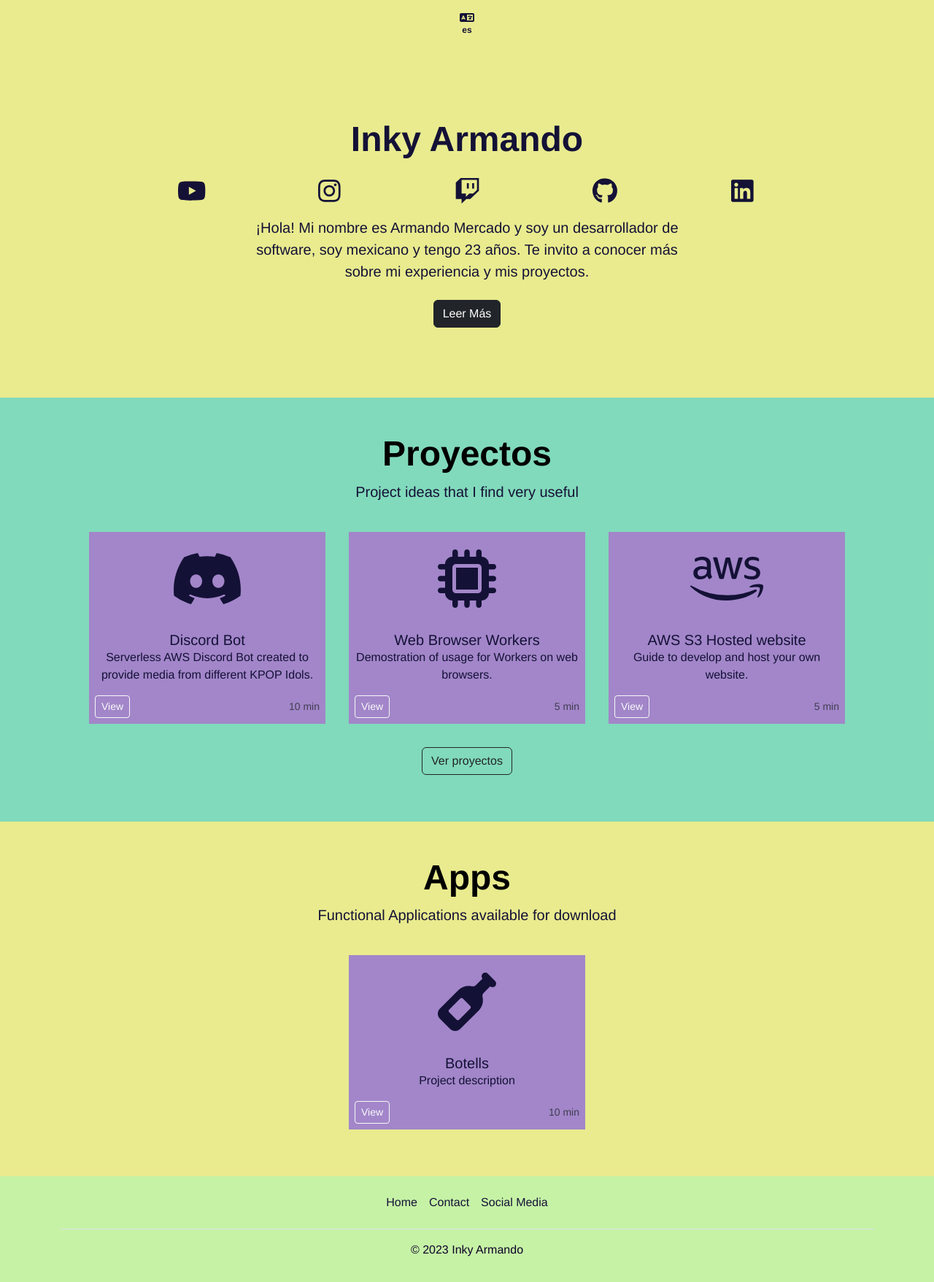
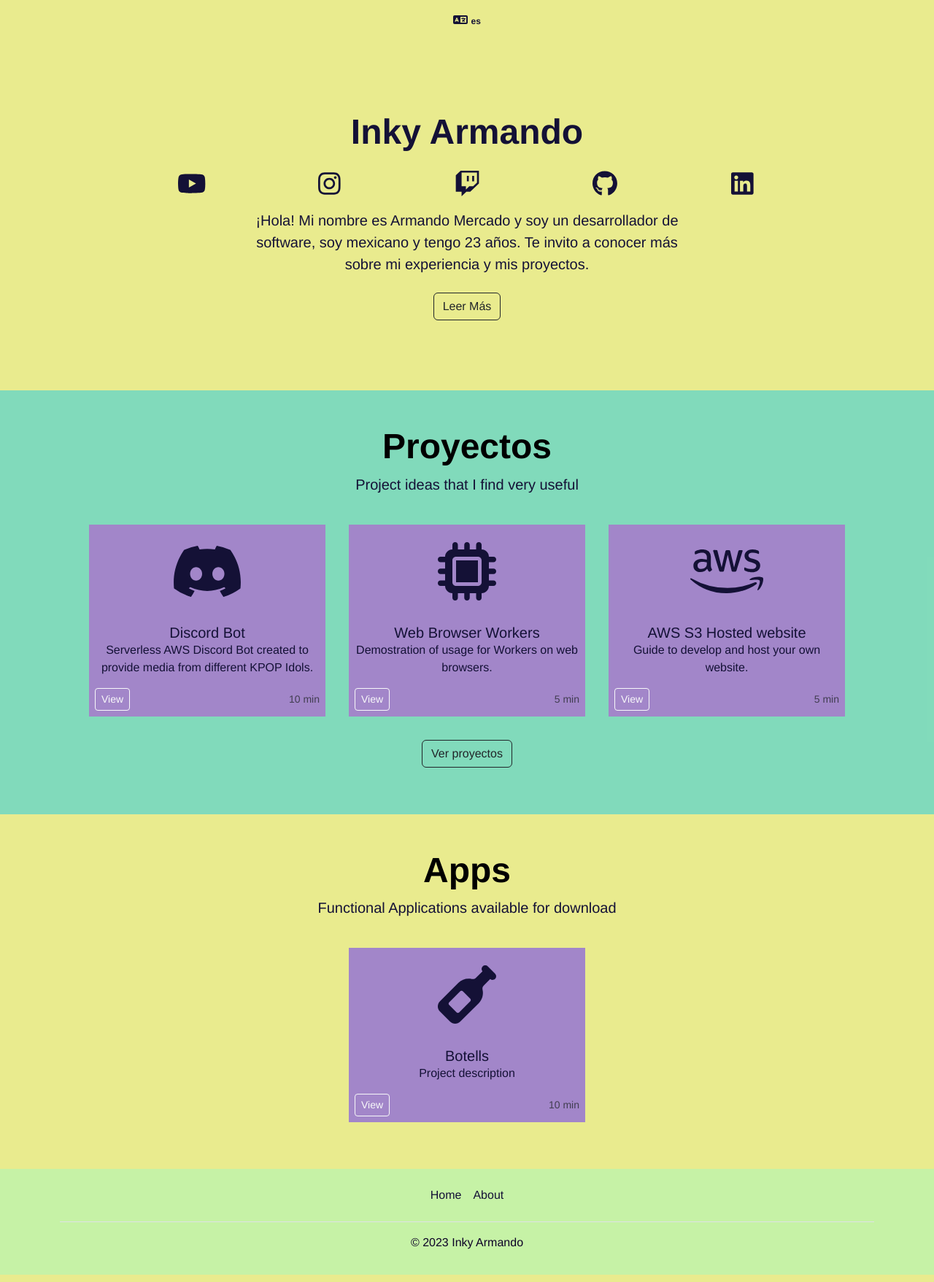
Before and after one commit to inky-armando/inky, a Vue app: page /#/ in a window 1280 px wide. Shown: the whole page at 73% size. Built offline with nearby package versions, Linux system fonts and the light colour scheme.

Commit message:
Idk why but router decided to die, i wish i could

```diff
--- a/src/components/Footer.vue
+++ b/src/components/Footer.vue
@@ -2,9 +2,9 @@
     <footer class="mt-auto py3">
         <div class="container">
             <ul class="nav justify-content-center border-bottom pb-3 mb-3">
-            <li class="nav-item"><a href="#" class="nav-link px-2 text-body-primary">Home</a></li>
-            <li class="nav-item"><a href="#" class="nav-link px-2 text-body-primary">Contact</a></li>
-            <li class="nav-item"><a href="#" class="nav-link px-2 text-body-primary">Social Media</a></li>
+
+            <li class="nav-item"><router-link to="/" class="nav-link px-2 text-body-primary">Home</router-link></li>
+            <li class="nav-item"><router-link to="/about" class="nav-link px-2 text-body-primary">About</router-link></li>
             </ul>
             <p class="text-center">© 2023 Inky Armando</p>
         </div>
--- a/src/components/Header.vue
+++ b/src/components/Header.vue
@@ -22,7 +22,7 @@
     </div>
     <div class="row">
       <div class="col">
-        <button class="btn btn-dark">Leer Más</button>
+        <router-link to="/about"><button class="btn btn-outline-dark">Leer Más</button></router-link>
       </div>
     </div>
   </div>
--- a/src/components/NavBar.vue
+++ b/src/components/NavBar.vue
@@ -1,9 +1,8 @@
 <template>
     <div>
         <div class="container p-3">
-            <div class="row justify-content-center">
-                <font-awesome-icon icon="fa-solid fa-language"/>
-                <strong style="font-size: 12px;">es</strong>
+            <div>
+                <font-awesome-icon icon="fa-solid fa-language"/> <strong style="font-size: 12px;">es</strong>
             </div>
         </div>
     </div>
--- a/src/components/ProjectCard.vue
+++ b/src/components/ProjectCard.vue
@@ -8,7 +8,7 @@
               <p class="card-text">{{ Description }}</p>
               <div class="d-flex justify-content-between align-items-center">
                 <div class="btn-group">
-                  <button type="button" class="btn btn-sm btn-outline-light">View</button>
+                  <router-link to="/project/1"><button type="button" class="btn btn-sm btn-outline-light">View</button></router-link>
                 </div>
                 <small class="text-body-secondary">{{TimeRead}}</small>
               </div>
--- a/src/router/index.js
+++ b/src/router/index.js
@@ -6,6 +6,11 @@ const routes = [
     path: '/',
     name: 'home',
     component: HomeView
+  },
+  {
+    path: '/project/:id',
+    name: 'project',
+    component: () => import(/* webpackChunkName: "about" */ '../views/ProjectsView.vue')
   },
   {
     path: '/about',
--- /dev/null
+++ b/src/views/ProjectsView.vue
@@ -0,0 +1,5 @@
+<template>
+    <div>
+        //Project goes here
+    </div>
+</template>
```
